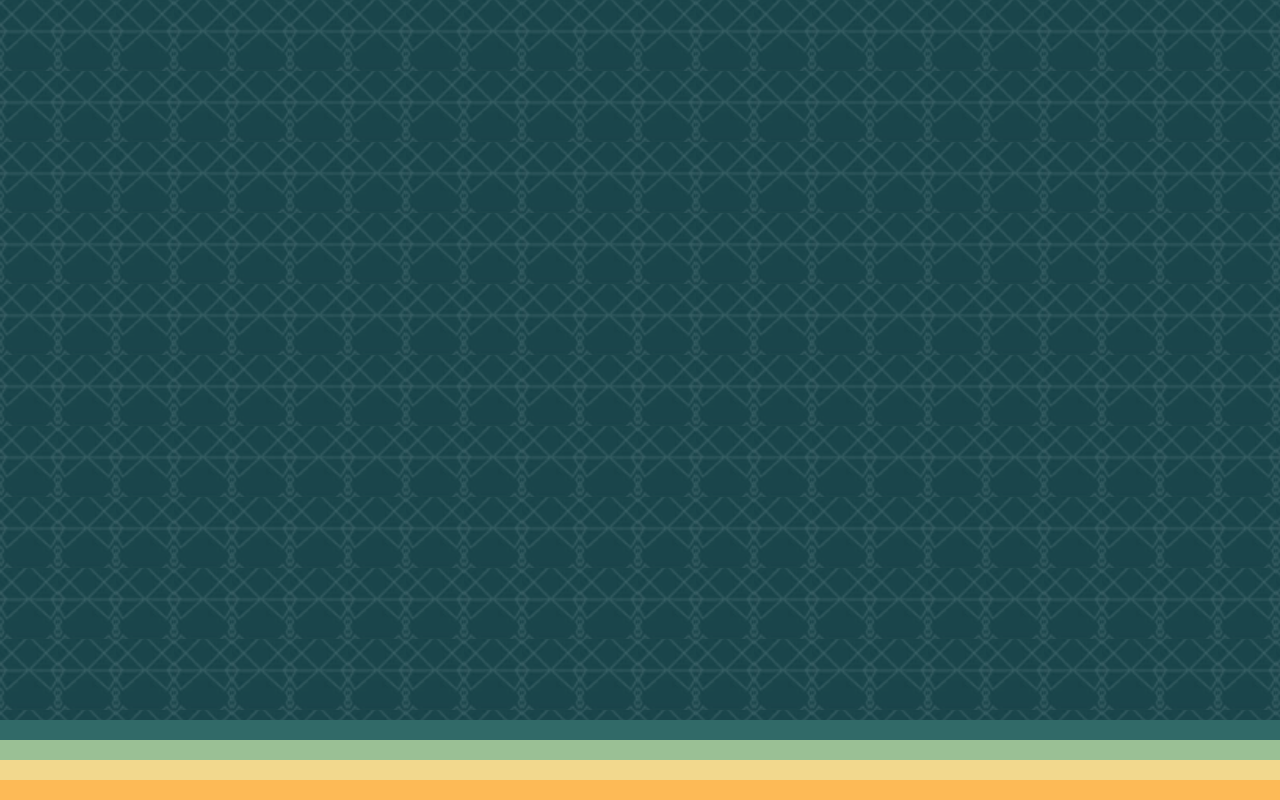
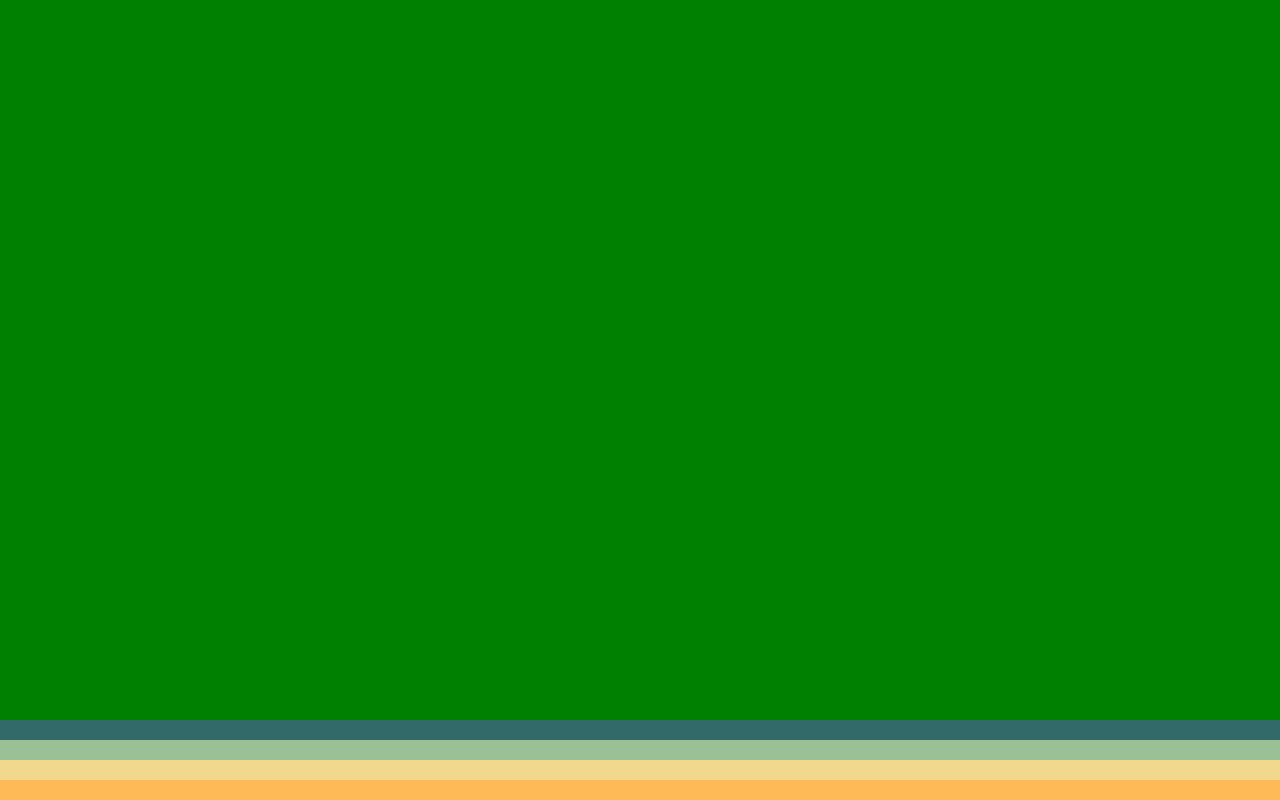
Before and after one commit to oranmoshe/Turkey, a plain HTML site: page index.html in a window 1280 px wide. Drawn offline with nearby package versions, Linux system fonts and the light colour scheme.

Commit message:
mixer first release

```diff
--- a/index.html
+++ b/index.html
@@ -57,7 +57,7 @@ arr.push(new SoundBox( "includes/1.mp3", "", "#FDBA56"));
 arr.push(new SoundBox( "includes/2.mp3", "", "#F2D88D"));
 arr.push(new SoundBox( "includes/5.mp3", "", "#9AC095"));
 arr.push(new SoundBox( "includes/3.mp3", "", "#316A68"));
-//arr.push(new SoundBox( "mp3", "ogg", "green"));
+arr.push(new SoundBox( "includes/4.mp3", "", "green"));
 
 jQuery.each( arr, function( i, val ) {
   $("section").append('<div id=' + i + ' class=sound-box><div class=sound-box-move></div>  </div>');
@@ -74,14 +74,14 @@ jQuery.each( arr, function( i, val ) {
   });
 
   // Main Sound
-  // if(i==arr.length-1){
-  //   $('#'+(arr.length-1)).css("top",0);
-  //   this.myAudio.volume = 1;
-  //   $('#'+i).draggable({
-  //     drag: function(event, ui) {
-  //       return false; }
-  //     });
-  // }
+  if(i==arr.length-1){
+    $('#'+(arr.length-1)).css("top",0);
+    this.myAudio.volume = 1;
+    $('#'+i).draggable({
+      drag: function(event, ui) {
+        return false; }
+      });
+  }
 
   // Drag event
   $('#'+i).on( "drag", function( event, ui ) {
```
